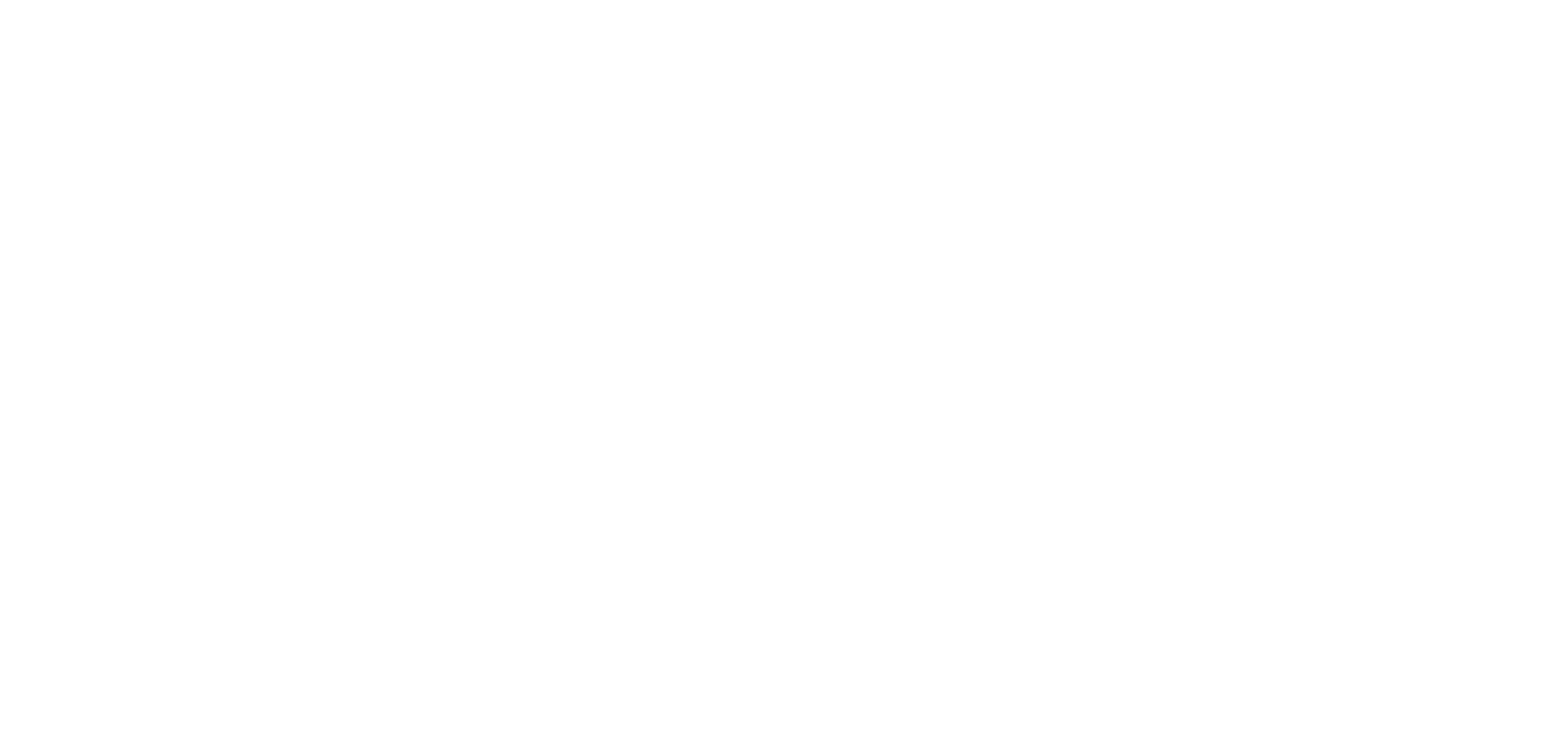
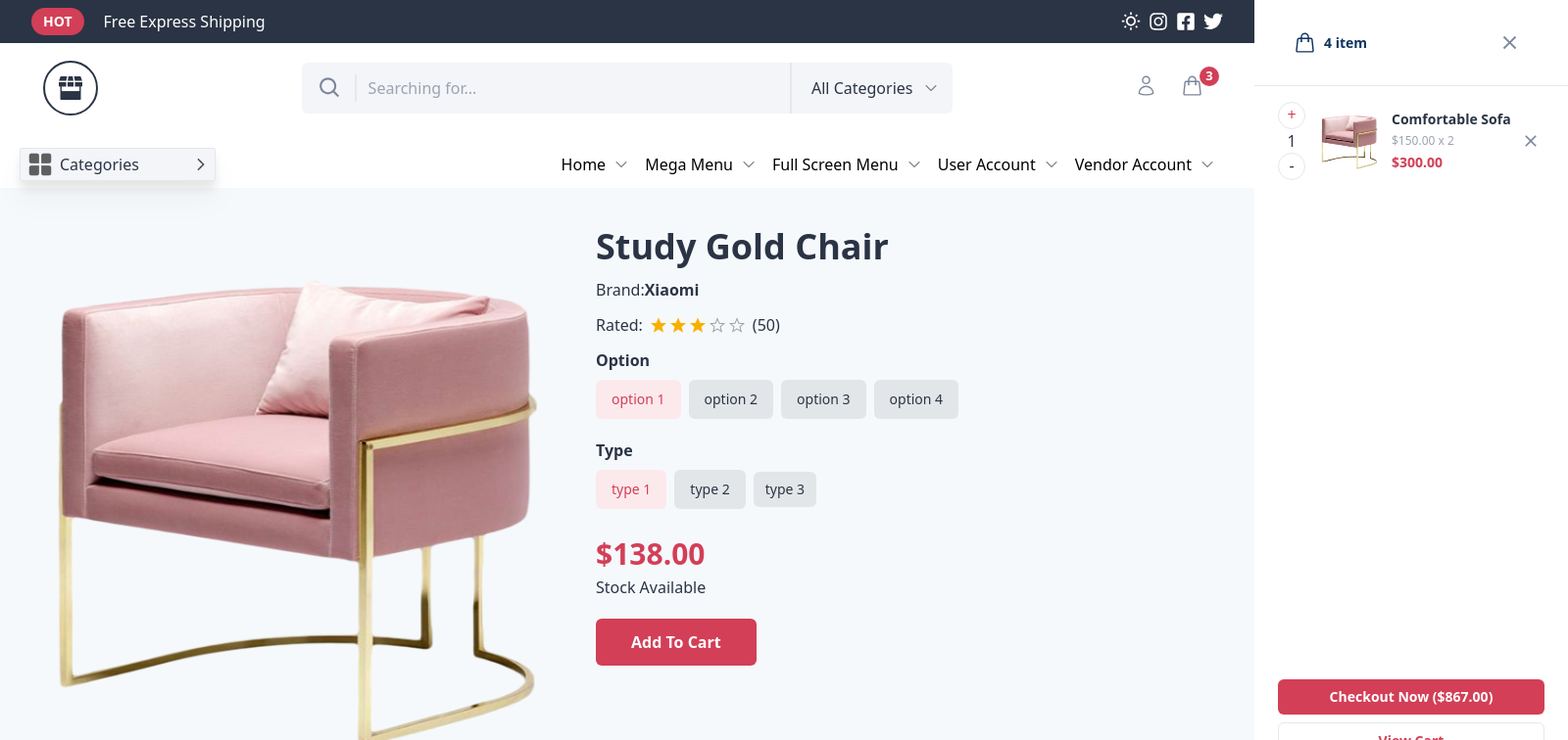
Before and after one commit to hou222/FurnitureWorld, a React (Vite) app: page /product/1 in a window 1280 px wide. Before the commit this address had no page. Shown: the top 756 px of the page at 98% size, 1600 px wide, since content can reach past the window. Built offline with nearby package versions, Linux system fonts and the light colour scheme.

Commit message:
dispaly the selected producted using react router

```diff
--- a/src/App.jsx
+++ b/src/App.jsx
@@ -22,7 +22,7 @@
 function App() {
   const products = [
     {
-      id: 205454,
+      id: 1,
       image: chair1,
       nameP: "Study Gold Chair",
       newPrice: 138.0,
@@ -30,7 +30,7 @@
       newProd: true,
     },
     {
-      id: 205454,
+      id: 2,
       image: chair4,
       nameP: "Study Chair",
       newPrice: 138.0,
@@ -38,7 +38,7 @@
       newProd: false,
     },
     {
-      id: 205754,
+      id: 3,
       image: chair5,
       nameP: "Grey Sofa",
       newPrice: 120.0,
@@ -46,7 +46,7 @@
       newProd: false,
     },
     {
-      id: 205754,
+      id: 4,
       image: chair6,
       nameP: "Comfortable Sofa",
       newPrice: 131.0,
@@ -54,7 +54,7 @@
       newProd: false,
     },
     {
-      id: 205754,
+      id: 5,
       image: chair7,
       nameP: "Arm Sofa",
       newPrice: 126.0,
@@ -62,7 +62,7 @@
       newProd: false,
     },
     {
-      id: 205754,
+      id: 6,
       image: chair8,
       nameP: "Brown Sofa",
       newPrice: 118.0,
@@ -70,7 +70,7 @@
       newProd: false,
     },
     {
-      id: 205754,
+      id: 7,
       image: chair9,
       nameP: "Black Sofa",
       newPrice: 110.0,
@@ -78,7 +78,7 @@
       newProd: false,
     },
     {
-      id: 205754,
+      id: 8,
       image: chair10,
       nameP: "Green Couch",
       newPrice: 129.0,
@@ -86,7 +86,7 @@
       newProd: false,
     },
     {
-      id: 205754,
+      id: 9,
       image: chair11,
       nameP: "Blue Couch",
       newPrice: 170.0,
@@ -94,7 +94,7 @@
       newProd: false,
     },
     {
-      id: 205754,
+      id: 10,
       image: chair12,
       nameP: "Blue Couch Chair",
       newPrice: 100.0,
@@ -102,7 +102,7 @@
       newProd: false,
     },
     {
-      id: 205754,
+      id: 11,
       image: chair13,
       nameP: "Brown Chair",
       newPrice: 151.0,
@@ -110,7 +110,7 @@
       newProd: false,
     },
     {
-      id: 205754,
+      id: 13,
       image: chair14,
       nameP: "Orange sofa",
       newPrice: 190.0,
@@ -129,7 +129,7 @@
             <Route element={<AppLayout />}>
               <Route index element={<Navigate replace to="home" />} />
               <Route path="home" element={<Home />} />
-              <Route path="product" element={<ProductPage />} />
+              <Route path="product/:id" element={<ProductPage />} />
               <Route path="search/:query" element={<Search />} />
             </Route>
           </Routes>
--- a/src/Features/cart/Rating.jsx
+++ b/src/Features/cart/Rating.jsx
@@ -1,11 +1,13 @@
+import star2 from "../../assets/star2.png";
+import star from "../../assets/star.png";
 function Rating() {
   return (
     <span className="flex gap-1 h-[16px]">
-      <img src="src/assets/star2.png" alt="star" />
-      <img src="src/assets/star2.png" alt="star" />
-      <img src="src/assets/star2.png" alt="star" />
-      <img src="src/assets/star.png" alt="star" />
-      <img src="src/assets/star.png" alt="star" />
+      <img src={star2} alt="star" />
+      <img src={star2} alt="star" />
+      <img src={star2} alt="star" />
+      <img src={star} alt="star" />
+      <img src={star} alt="star" />
     </span>
   );
 }
--- a/src/Features/product/ProductPage.jsx
+++ b/src/Features/product/ProductPage.jsx
@@ -1,18 +1,26 @@
 import { useContext, useEffect } from "react";
 import Rating from "../cart/Rating";
 import { MyContext } from "../../MyContext";
+import { useParams } from "react-router";
 
 function ProductPage() {
-  const { setColor } = useContext(MyContext);
+  const { setColor, products } = useContext(MyContext);
+  const { id } = useParams();
   useEffect(() => {
     setColor(false);
   }, [setColor]);
+
+  const selectedProduct = products.filter((product) => {
+    if (product.id.toString() === id) return product;
+  });
+  console.log(selectedProduct);
+
   return (
     <div className="bg-[#F6F9FC]">
       <div className="max-w-screen-xl mx-auto flex flex-col  ll:flex-row ll:gap-[30px] p-3 ll:py-10">
         <div className="flex justify-center items-center flex-col p-2">
           <img
-            src={`src/assets/chair5.png`}
+            src={selectedProduct[0].image}
             alt="product"
             className="w-80 h-80 ll:w-[550px] ll:h-[550px]"
           />
@@ -20,21 +28,21 @@
           <div className="flex justify-center items-center gap-2 py-3">
             <div className="w-14 h-14 flex border justify-center items-center bg-white rounded-xl border-red-500">
               <img
-                src="src/assets/chair5.png"
+                src={selectedProduct[0].image}
                 alt="product"
                 className="w-10 h-10 "
               />
             </div>
             <div className="w-14 h-14 flex border justify-center items-center bg-white rounded-xl">
               <img
-                src="src/assets/chair5.png"
+                src={selectedProduct[0].image}
                 alt="product"
                 className="w-10 h-10"
               />
             </div>
             <div className="w-14 h-14 flex border justify-center items-center bg-white rounded-xl">
               <img
-                src="src/assets/chair5.png"
+                src={selectedProduct[0].image}
                 alt="product"
                 className="w-10 h-10"
               />
@@ -44,7 +52,9 @@
 
         {/* //////////////////////////////////////////////////////////////////////////// */}
         <div className="flex flex-col gap-3 items-start ">
-          <p className="text-3xl font-bold ll:text-4xl ">Grey Sofa</p>
+          <p className="text-3xl font-bold ll:text-4xl ">
+            {selectedProduct[0].nameP}
+          </p>
           <p className="text-sm ll:text-base">
             Brand:<span className="font-semibold">Xiaomi</span>
           </p>
@@ -86,7 +96,7 @@
           </div>
           <div className="py-2 flex flex-col gap-1">
             <p className="text-[#d23f57] font-bold text-2xl ll:text-3xl">
-              $200.00
+              ${selectedProduct[0].newPrice}.00
             </p>
             <p className="text-sm ll:text-base">Stock Available</p>
           </div>
--- a/src/Features/product/ProductSlide.jsx
+++ b/src/Features/product/ProductSlide.jsx
@@ -5,6 +5,8 @@
 import { MyContext } from "../../MyContext";
 import "slick-carousel/slick/slick.css";
 import "slick-carousel/slick/slick-theme.css";
+import leftArr from "../../assets/leftArr.png";
+import rightArr from "../../assets/rightArr.png";
 function ProductSlide({ children }) {
   const { products } = useContext(MyContext);
   const navigate = useNavigate();
@@ -40,17 +42,18 @@
     ],
   };
   return (
-    <div className="px-3 py-6">
+    <div className="px-3 lg:px-0 py-6">
       {children}
       <div className="slider-container relative">
         <button
-          className={`w-8 h-8 xl:w-11 xl:h-11  text rounded-sm  bg-[url('src/assets/leftArr.png')] bg-no-repeat bg-center bg-white absolute top-0 bottom-0 left-2 my-auto z-10 drop-shadow-md cursor-pointer hover:bg-green-100 duration-300`}
+          style={{ "--left-arrow": `url(${leftArr})` }}
+          className={`w-8 h-8 xl:w-11 xl:h-11  text rounded-sm  bg-[image:var(--left-arrow)] bg-no-repeat bg-center bg-white absolute top-0 bottom-0 left-3 my-auto z-10 drop-shadow-md cursor-pointer hover:bg-green-100 duration-300`}
           onClick={() => slider?.current?.slickPrev()}
         ></button>
         <Slider ref={slider} {...settings}>
           {products.map((product, index) =>
             index <= 6 ? (
-              <div key={index} className="pl-3">
+              <div key={index} className="px-[6px]">
                 <Product
                   product={product}
                   onClick={() => {
@@ -64,7 +67,8 @@
           )}
         </Slider>
         <button
-          className="w-8 h-8 xl:w-11 xl:h-11 text rounded-sm  bg-[url('src/assets/rightArr.png')] bg-no-repeat bg-center bg-white absolute top-0 bottom-0 right-2 my-auto z-10 mx-2 drop-shadow-md cursor-pointer hover:bg-green-100 duration-300"
+          style={{ "--right-arrow": `url(${rightArr})` }}
+          className="w-8 h-8 xl:w-11 xl:h-11 text rounded-sm  bg-[image:var(--right-arrow)] bg-no-repeat bg-center bg-white absolute top-0 bottom-0 right-2 my-auto z-10 mx-2 drop-shadow-md cursor-pointer hover:bg-green-100 duration-300"
           onClick={() => slider?.current?.slickNext()}
         ></button>
       </div>
--- a/src/Features/product/Products.jsx
+++ b/src/Features/product/Products.jsx
@@ -7,7 +7,7 @@
   const navigate = useNavigate();
 
   return (
-    <div className="px-3 py-6">
+    <div className="px-3 lg:px-0 py-6">
       {children}
       <div className="grid grid-cols-1 gap-3 sm:grid-cols-2 ll:grid-cols-3">
         {products.map((product, index) => (
@@ -15,7 +15,8 @@
             key={index}
             product={product}
             onClick={() => {
-              navigate("/product");
+              navigate(`/product/${product.id}`);
+              //navigate(`/product`);
             }}
           />
         ))}
--- a/src/ui/HeaderMiddle.jsx
+++ b/src/ui/HeaderMiddle.jsx
@@ -93,19 +93,11 @@
               >
                 <li className="flex gap-2 px-3 py-2  hover:bg-slate-50 hover:cursor-pointer hover:text-[#4BB4B4]">
                   <img src={category} alt="category" />
-                  <p>Bikes</p>
+                  <p>Top New Product</p>
                 </li>
                 <li className="flex gap-2 px-3 py-2  hover:bg-slate-50 hover:cursor-pointer hover:text-[#4BB4B4]">
                   <img src={category} alt="category" />
-                  <p>Electronics</p>
-                </li>
-                <li className="flex gap-2 px-3 py-2  hover:bg-slate-50 hover:cursor-pointer hover:text-[#4BB4B4]">
-                  <img src={category} alt="category" />
-                  <p>Books</p>
-                </li>
-                <li className="flex gap-2 px-3 py-2  hover:bg-slate-50 hover:cursor-pointer hover:text-[#4BB4B4]">
-                  <img src={category} alt="category" />
-                  <p>Games</p>
+                  <p>Top Selling Product</p>
                 </li>
               </ul>
             </div>
--- a/src/ui/Home.jsx
+++ b/src/ui/Home.jsx
@@ -39,7 +39,7 @@
   }
   return (
     <div className="max-w-screen-xl mx-auto ">
-      <div className="bg-red-500 relative">
+      <div className="relative">
         <Slider ref={slider} {...settings}>
           {slideImages.map((image, index) => (
             <SlideDetails key={index} />
--- a/src/ui/SlideDetails.jsx
+++ b/src/ui/SlideDetails.jsx
@@ -1,7 +1,9 @@
+import furniture from "../assets/bg-furniture.jpg";
 function SlideDetails() {
   return (
     <div
-      className={`bg-[url("src/assets/bg-furniture.jpg")]  bg-cover h-[600px] w-full bg-center bg-no-repeat flex flex-col justify-center items-center sm:items-start gap-4 p-10 text-[#2B3445]`}
+      style={{ "--furniture": `url(${furniture})` }}
+      className={`bg-[image:var(--furniture)]  bg-cover h-[600px] w-full bg-center bg-no-repeat flex flex-col justify-center items-center sm:items-start gap-4 p-10 text-[#2B3445]`}
     >
       <p className="font-semibold text-sm sm:text-base">A Beautiful House_</p>
       <p className="text-4xl font-bold w-[190px]  text-center sm:w-full sm:text-start sm:text-5xl lg:text-6xl">
```
